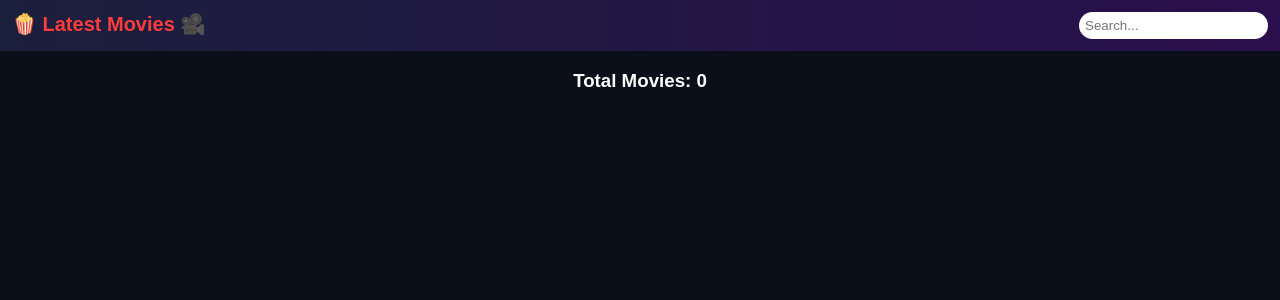
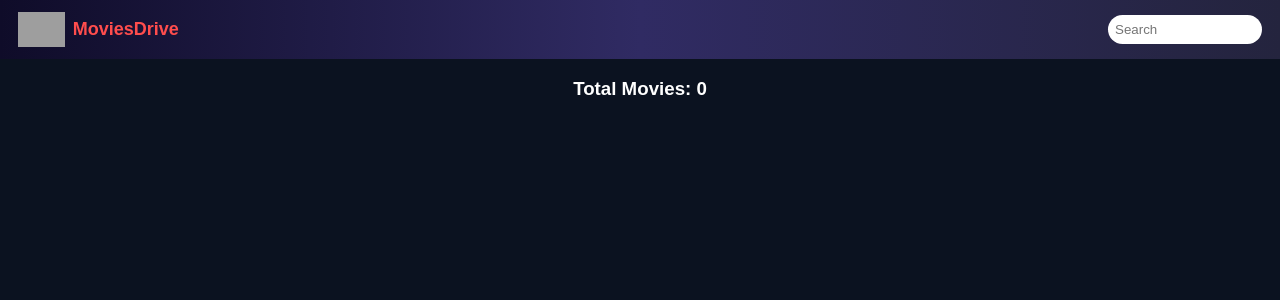
Before and after one commit to nitin2991/moviessite, a Flask app: page / in a window 1280 px wide. Shown: the top 300 px of the page. Run offline with Flask 3, Linux system fonts and the light colour scheme; grey boxes are pictures that could not be loaded.

Commit message:
Refactor HTML structure and styles in index.html

```diff
--- a/templates/index.html
+++ b/templates/index.html
@@ -3,57 +3,54 @@
 <head>
 <meta name="viewport" content="width=device-width, initial-scale=1">
 <style>
-body {margin:0;background:#0b0f1a;color:white;font-family:Arial}
+body{margin:0;background:#0b1220;color:white;font-family:sans-serif}
 
-.header {
-display:flex;justify-content:space-between;
-padding:12px;background:linear-gradient(90deg,#1a1f3c,#2a0f4c)
+/* HEADER */
+.header{
+display:flex;justify-content:space-between;align-items:center;
+padding:12px 18px;
+background:linear-gradient(90deg,#0f0c29,#302b63,#24243e);
+position:sticky;top:0;z-index:1000
 }
+.logo{display:flex;align-items:center;gap:8px}
+.logo img{height:35px}
+.logo span{color:#ff4d4d;font-weight:bold;font-size:18px}
 
-.logo {color:#ff3c3c;font-size:20px;font-weight:bold}
+.search{padding:7px;border-radius:20px;border:none;width:140px}
 
-.search {padding:6px;border-radius:20px;border:none}
-
-.container {
+/* GRID */
+.container{
 display:grid;grid-template-columns:repeat(2,1fr);
 gap:15px;padding:15px
 }
-
-.card {background:#111827;border-radius:15px;overflow:hidden}
-
-.card img {width:100%;height:230px;object-fit:cover}
-
-.title {padding:10px;font-size:14px}
-
-.btn {
-display:block;margin:5px;text-align:center;
-padding:8px;border-radius:20px;
-background:linear-gradient(45deg,#6a5cff,#ff4ecd);
-color:white;text-decoration:none
-}
+.card{background:#111827;border-radius:15px;overflow:hidden}
+.card img{width:100%;height:230px;object-fit:cover}
+.name{padding:10px;font-size:13px}
 </style>
 </head>
 
 <body>
 
 <div class="header">
-<div class="logo">🍿 Latest Movies 🎥</div>
+<div class="logo">
+<img src="https://encrypted-tbn0.gstatic.com/images?q=tbn:ANd9GcQCq0eh-pykatLtKLVqzjeLKhtKk0WPbHslSWcZ8FzF_j92YYvD4mqlDovu&s=10">
+<span>MoviesDrive</span>
+</div>
 
-<form method="GET">
-<input name="q" value="{{ query }}" class="search" placeholder="Search...">
+<form>
+<input name="q" value="{{ query }}" class="search" placeholder="Search">
 </form>
 </div>
 
-<h3 style="text-align:center;">Total Movies: {{ total }}</h3>
+<h3 style="text-align:center">Total Movies: {{ total }}</h3>
 
 <div class="container">
 {% for m in movies %}
 <div class="card">
+<a href="/movie/{{ loop.index0 }}">
 <img src="{{ m.poster }}">
-<div class="title">{{ m.name }}</div>
-
-<a class="btn" href="{{ m.link_720 }}">720p</a>
-<a class="btn" href="{{ m.link_1080 }}">1080p</a>
+</a>
+<div class="name">{{ m.name }}</div>
 </div>
 {% endfor %}
 </div>
```
